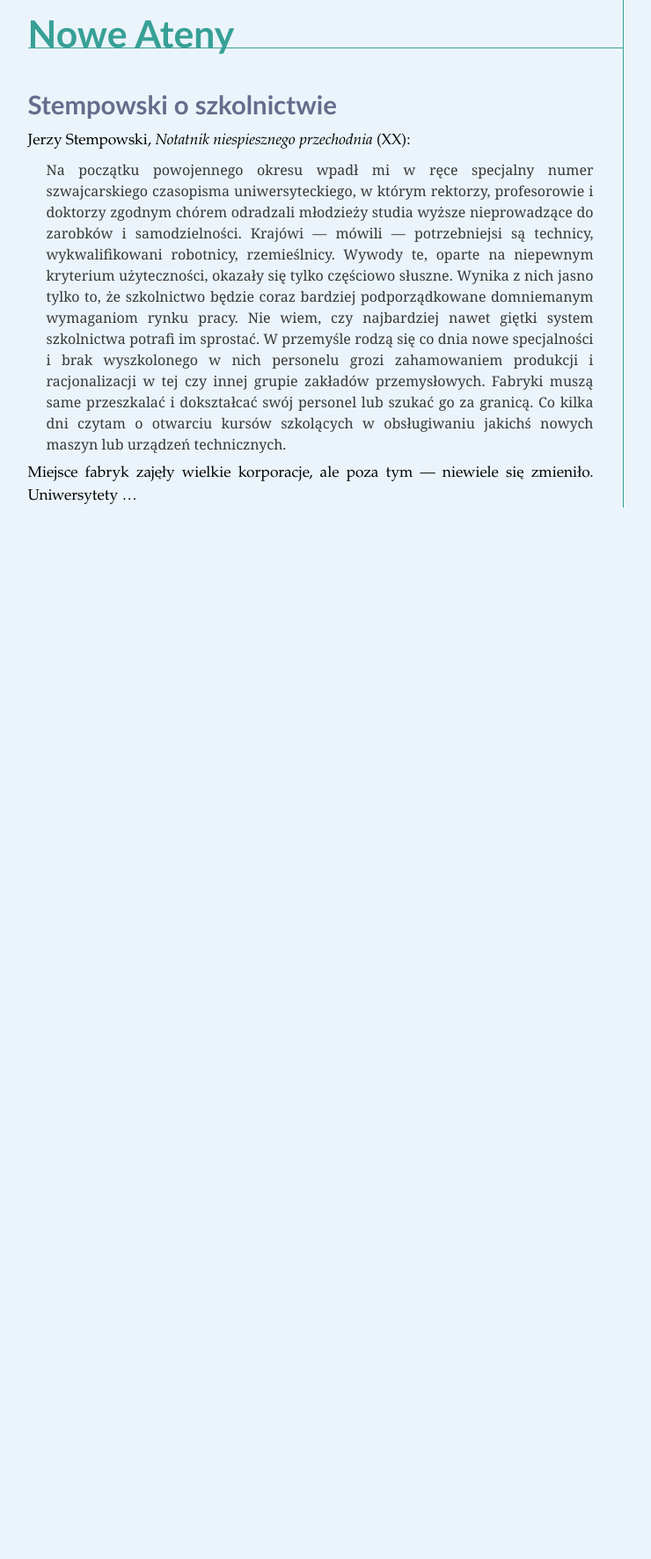
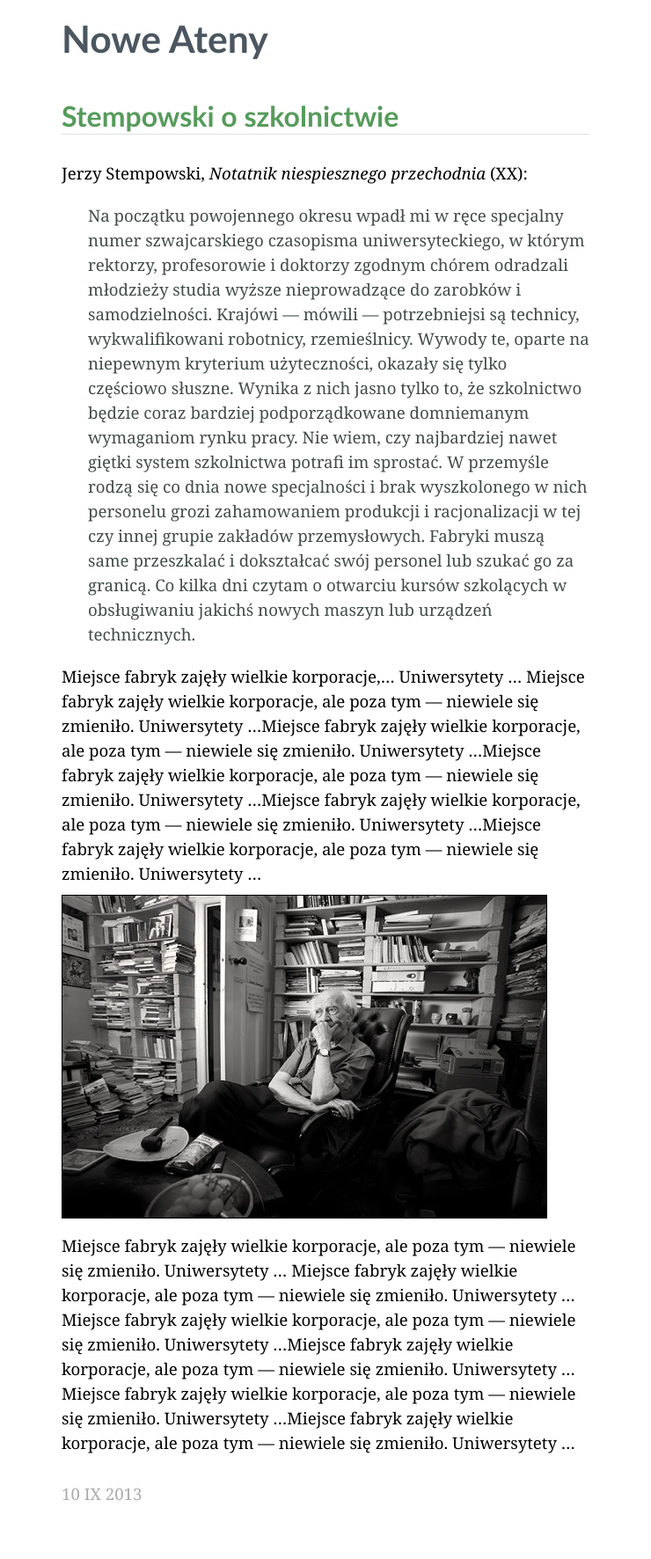
Before and after one commit to amused/amused.github.io, a Jekyll site: the page built from _posts/2013-09-10-stempowski1.md, in a window 1280 px wide. Shown: the whole page at 88% size, without its empty margins (270-1010 px from the left). Built offline with Jekyll 4.4.1, drawn with Linux system fonts in a browser that asks for light colours; before the commit the page ends 900 px from its top, so only the background shows below that.

Commit message:
almost final

```diff
--- /dev/null
+++ b/_includes/date.html
@@ -0,0 +1,26 @@
+<span class="date">
+{% if post.date %}
+{% assign proper_date = post.date %}
+{% elsif page.date %}
+{% assign proper_date = page.date %}
+{% endif %}
+
+{{ proper_date | date: "%d" }}
+{% assign proper_month = proper_date | date: "%m" %}
+{% case proper_month %}
+	{% when '01' %}I
+	{% when '02' %}II
+	{% when '03' %}II
+	{% when '04' %}IV
+	{% when '05' %}V
+	{% when '06' %}VI
+	{% when '07' %}VII
+	{% when '08' %}VIII
+	{% when '09' %}IX
+	{% when '10' %}X
+	{% when '11' %}XI
+	{% when '12' %}XII
+{% endcase %}
+{{ proper_date | date: "%Y" }}
+
+</span>
--- a/_layouts/post.html
+++ b/_layouts/post.html
@@ -7,6 +7,13 @@ layout: default
 	<div class="post">
 		<h2><a href="{{ page.url }}">{{ page.title }}</a></h2>
 		{{ content }}
+		<p class="info">
+			{% include date.html %}
+			{% if page.tags %}{% for tag in page.tags %}
+			<a href="/tag/{{ tag }}.html">#{{ tag }}</a>
+			{% endfor %}{% endif %}
+		</p>
+
 	</div>
 
 
--- a/_posts/2013-09-10-stempowski1.md
+++ b/_posts/2013-09-10-stempowski1.md
@@ -7,4 +7,8 @@ Jerzy Stempowski, *Notatnik niespiesznego przechodnia* (XX):
 
 > Na początku powojennego okresu wpadł mi w ręce specjalny numer szwajcarskiego czasopisma uniwersyteckiego, w którym rektorzy, profesorowie i doktorzy zgodnym chórem odradzali młodzieży studia wyższe nieprowadzące do zarobków i samodzielności. Krajówi — mówili — potrzebniejsi są technicy, wykwalifikowani robotnicy, rzemieślnicy. Wywody te, oparte na niepewnym kryterium użyteczności, okazały się tylko częściowo słuszne. Wynika z nich jasno tylko to, że szkolnictwo będzie coraz bardziej podporządkowane domniemanym wymaganiom rynku pracy. Nie wiem, czy najbardziej nawet giętki system szkolnictwa potrafi im sprostać. W przemyśle rodzą się co dnia nowe specjalności i brak wyszkolonego w nich personelu grozi zahamowaniem produkcji i racjonalizacji w tej czy innej grupie zakładów przemysłowych. Fabryki muszą same przeszkalać i dokształcać swój personel lub szukać go za granicą. Co kilka dni czytam o otwarciu kursów szkolących w obsługiwaniu jakichś nowych maszyn lub urządzeń technicznych.
 
-Miejsce fabryk zajęły wielkie korporacje, ale poza tym — niewiele się zmieniło. Uniwersytety ...
+Miejsce fabryk zajęły wielkie korporacje,... Uniwersytety ... Miejsce fabryk zajęły wielkie korporacje, ale poza tym — niewiele się zmieniło. Uniwersytety ...Miejsce fabryk zajęły wielkie korporacje, ale poza tym — niewiele się zmieniło. Uniwersytety ...Miejsce fabryk zajęły wielkie korporacje, ale poza tym — niewiele się zmieniło. Uniwersytety ...Miejsce fabryk zajęły wielkie korporacje, ale poza tym — niewiele się zmieniło. Uniwersytety ...Miejsce fabryk zajęły wielkie korporacje, ale poza tym — niewiele się zmieniło. Uniwersytety ...
+
+![Zygmunt Bauman](/assets/bauman1.jpg)
+
+Miejsce fabryk zajęły wielkie korporacje, ale poza tym — niewiele się zmieniło. Uniwersytety ... Miejsce fabryk zajęły wielkie korporacje, ale poza tym — niewiele się zmieniło. Uniwersytety ...Miejsce fabryk zajęły wielkie korporacje, ale poza tym — niewiele się zmieniło. Uniwersytety ...Miejsce fabryk zajęły wielkie korporacje, ale poza tym — niewiele się zmieniło. Uniwersytety ...Miejsce fabryk zajęły wielkie korporacje, ale poza tym — niewiele się zmieniło. Uniwersytety ...Miejsce fabryk zajęły wielkie korporacje, ale poza tym — niewiele się zmieniło. Uniwersytety ...
--- a/basic.css
+++ b/basic.css
@@ -3,100 +3,100 @@
 	padding: 0;
 }
 
-body {
-	font-family: 'Palatino', 'Calibri', serif;
-	background-color: #ebf4fa;
-	width: 676px;
-	border-right: 1px solid #37A096;
-	line-height: 150%;
+/* LAYOUT */
+#main {
+	width: 600px;
 	margin: auto;
-	padding-top: 26px;
 }
 
-h1, h2, h3 {
-	font-family: 'Aller', 'Trebuchet MS', sans-serif;
-}
-
-p {
-	font-size: 13pt;
-	margin: 4px 3px 8px 0;
-	text-align: justify;
+/* TYPOGRAPHY */
+#main {
+	font-family: 'Georgia', serif;
+	font-size: 14pt;
 	line-height: 1.5em;
 }
-
-ul, ol {
-    font-size: 13pt;
-    margin: 4px 3px 8px 21px;
-    line-height: 1.4em;
+h1, h2, h3 {
+	font-family: 'Trebuchet MS', sans-serif;
 }
-
-img {
-	margin: 8px 0 0 0;
-	border: 1px solid #000;
-	max-width: 542px;
-}
-
-blockquote {
-	margin-left: 21px;
-}
-
-blockquote p {
-	color: #383838;
-	font-family: Georgia;
-	font-size: 12pt;
-}
-
 h1 {
 	font-size: 32pt;
-	margin-bottom: 52px;
-	padding-bottom: 4px;
-	border-bottom: 1px solid #37A096;
 }
-
-h1 a {
-	text-decoration: none;
-	color: #37A096;
+h2 {
+	font-size: 24pt;
+	border-bottom: 1px solid;
 }
-
-h1 a:hover {
-	color: rgba(55, 160, 150, 0.4);
+h3 {
+	font-size: 18pt;
 }
-
-h2 {
-	font-size: 22pt;
-    margin-bottom: 16px;
-}
-
-h2 a {
-	color: rgb(100, 109, 140);
-}
-
-h2 a:hover {
-	color: rgb(123, 99, 140);
-}
-
-.post {
-	margin: 30px 30px 30px 0;
-}
-
 a {
-	color: #89af9b;
 	text-decoration: none;
 }
 
+/* COLORS */
+h1 a {
+	color: rgb(75, 86, 96);
+}
+h1 a:hover {
+	color: rgb(87, 107, 117);
+}
+h2 {
+	border-bottom-color: rgb(223, 224, 225);
+}
+h2 a {
+	color: rgb(86, 155, 91);
+}
+h2 a:hover {
+	color: rgb(52, 156, 86);
+}
 p a {
-	font-weight: bold;
-    border-bottom: 1px solid #f9cdad;
-    margin-bottom: 0px; padding-bottom: 0px;
+	color: rgb(135, 55, 28);
+}
+p a:hover {
+	color: rgb(167, 98, 75);
+}
+.info, .info a, .info a:hover {
+	color: rgb(172, 172, 172);
+}
+blockquote {
+	color: rgb(66, 77, 73);
+}
+img {
+	border-color: rgb(0, 0, 0);
 }
 
-a:hover {
-	color: #c8c8a9;
+/* MARGINS & PADDINGS */
+#main {
+	margin-top: 30px;
+	margin-bottom: 20px;
+}
+h1 {
+	margin-bottom: 60px;
+}
+h2 {
+	margin-bottom: 30px;
+	padding-bottom: 6px;
+}
+.post {
+	margin-bottom: 60px;
+}
+p {
+	margin-bottom: 10px;
+}
+ol, ul {
+	margin-bottom: 10px;
+	margin-left: 30px;
+}
+blockquote {
+	margin-left: 30px;
+	padding-top: 10px;
+	padding-bottom: 10px;
+}
+.info {
+	margin-top: 30px;
 }
 
-#navigation {
-    border-top: 1px solid #37A096;
+/* IMAGES, LISTS, BLOCKQUOTES */
+img {
+	max-width: 600px;
+	border: 1px solid;
 }
-#navigation p {
-    font-size: 16pt;
-}
--- a/index.html
+++ b/index.html
@@ -9,6 +9,12 @@ title: Nowe Ateny
 	<div class="post">
 		<h2><a href="{{ post.url }}">{{ post.title }}</a></h2>
 		{{ post.content }}
+		<p class="info">
+			{% include date.html %}
+			{% if post.tags %}{% for tag in post.tags %}
+			<a href="/tag/{{ tag }}.html">#{{ tag }}</a>
+			{% endfor %}{% endif %}
+		</p>
 	</div>
     {% endfor %}
 
```
Also changed, not shown: _posts/2013-09-09-powaznytest1.md (deleted, +0 -14 lines), _posts/2013-09-11-stempowski2.md (+1 -1 lines), _posts/2013-09-13-lorem.md (added, +17 -0 lines), _posts/2013-09-13-praha.md (added, +18 -0 lines), _posts/2013-09-12-stempowski3.md (renamed from _posts/2013-09-11-stempowski3.md), 1 other file.
